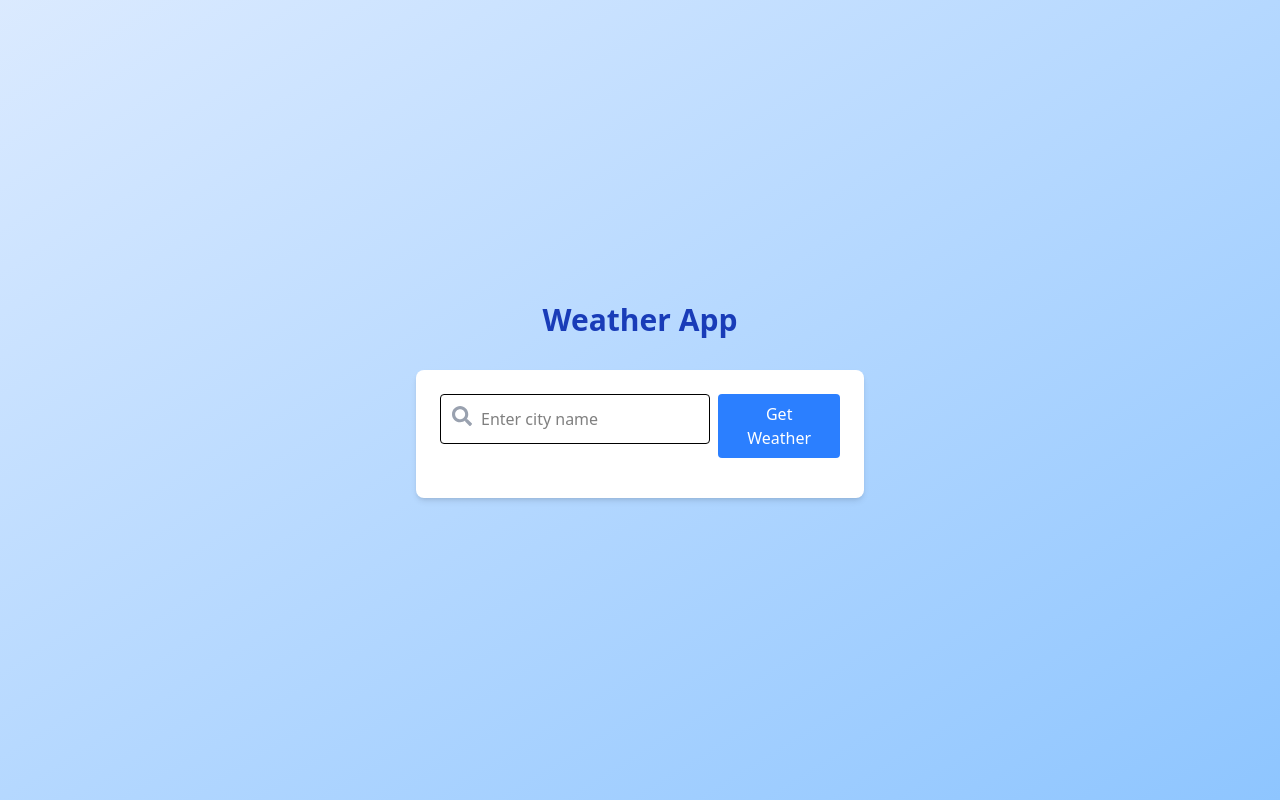
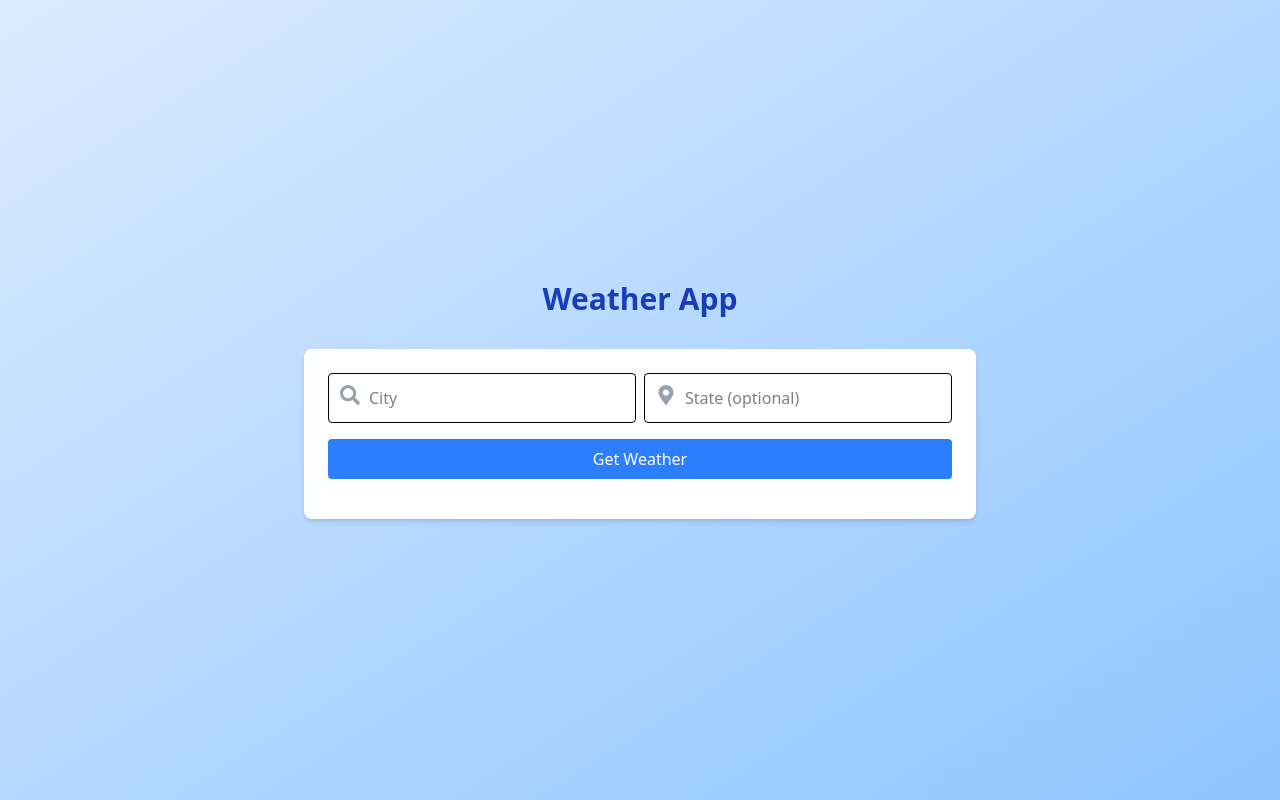
Before and after one commit to ericstober/weather-app-nextjs, a Next.js app: page / in a window 1280 px wide. Built offline with nearby package versions, Linux system fonts and the light colour scheme.

Commit message:
add state as optional input/output

```diff
--- a/app/page.js
+++ b/app/page.js
@@ -6,6 +6,7 @@ import { FaSearch, FaTemperatureHigh, FaCloudSun, FaTint, FaWind, FaMapMarkerAlt
 
 export default function Home() {
   const [city, setCity] = useState("");
+  const [state, setState] = useState("");
   const [weather, setWeather] = useState(null);
   const [error, setError] = useState(null);
   const [loading, setLoading] = useState(false);
@@ -14,12 +15,14 @@ export default function Home() {
     setLoading(true);
     try {
       setError(null);
+      // Combine city and state for the query
+      const location = state ? `${city}, ${state}` : city;
       const response = await axios.get("/api/weather", {
-        params: { city },
+        params: { city: location },
       });
       setWeather(response.data);
     } catch (err) {
-      setError("City not found. Please try again.");
+      setError("Location not found. Please try again.");
       setWeather(null);
     }
     setLoading(false);
@@ -28,12 +31,12 @@ export default function Home() {
   return (
     <div className="flex flex-col items-center justify-center min-h-screen bg-gradient-to-br from-blue-100 to-blue-300">
       <h1 className="text-3xl font-bold mb-8 text-blue-800">Weather App</h1>
-      <div className="bg-white rounded-lg shadow-md p-6 flex flex-col items-center w-full max-w-md">
-        <div className="flex w-full mb-4">
+      <div className="bg-white rounded-lg shadow-md p-6 flex flex-col items-center w-full max-w-2xl">
+        <div className="flex w-full mb-4 gap-2">
           <div className="relative flex-grow">
             <input
               type="text"
-              placeholder="Enter city name"
+              placeholder="City"
               value={city}
               onChange={(e) => setCity(e.target.value)}
               className="border p-3 pl-10 rounded w-full focus:outline-none focus:ring-2 focus:ring-blue-400"
@@ -42,18 +45,30 @@ export default function Home() {
               <FaSearch size={20} />
             </span>
           </div>
+          <div className="relative flex-grow">
+            <input
+              type="text"
+              placeholder="State (optional)"
+              value={state}
+              onChange={(e) => setState(e.target.value)}
+              className="border p-3 pl-10 rounded w-full focus:outline-none focus:ring-2 focus:ring-blue-400"
+            />
+            <span className="absolute left-3 top-3 text-gray-400">
+              <FaMapMarkerAlt size={20} />
+            </span>
+          </div>
+        </div>
         <button
           onClick={fetchWeather}
-            className="bg-blue-500 text-white px-4 py-2 rounded ml-2 hover:bg-blue-600 flex items-center"
+          className="bg-blue-500 text-white px-4 py-2 rounded hover:bg-blue-600 flex items-center justify-center w-full mb-4"
           disabled={loading || !city}
         >
           {loading ? (
             <FaSpinner className="animate-spin h-5 w-5 mr-2" />
           ) : (
-              <span>Get Weather</span>
+            <span className="w-full text-center">Get Weather</span>
           )}
         </button>
-        </div>
         {error && (
           <div className="bg-red-100 text-red-700 px-4 py-2 rounded mb-4 w-full text-center border border-red-300">
             {error}
@@ -64,6 +79,7 @@ export default function Home() {
             <h2 className="text-2xl font-bold text-blue-700 mb-2 flex items-center">
               <FaMapMarkerAlt className="mr-2" size={28} />
               {weather.location.name}
+              {state && `, ${state}`}
             </h2>
             <div className="flex flex-col items-center gap-2">
               <div className="flex items-center gap-2">
```
Lines whose indentation alone changed are shown as unchanged.
